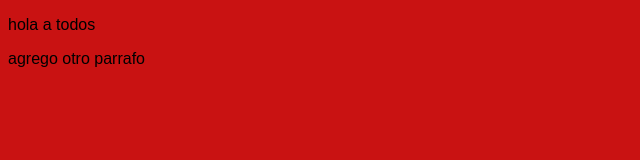
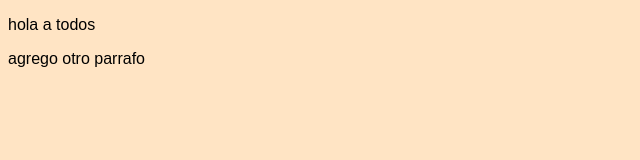
Before and after one commit to Franco96/tadw, a plain HTML site: page index.html in a window 1280 px wide. Shown: the whole page, without its empty margins (0-640 px from the left). Drawn offline with Linux system fonts and the light colour scheme.

Commit message:
agrego cambios en css cambio de color

```diff
--- a/estilo.css
+++ b/estilo.css
@@ -1,4 +1,4 @@
 body {
     font-family: Arial, sans-serif;
-    background-color: #c91212;
+    background-color: bisque;
 }
```
Also changed, not shown: 1 other file.
